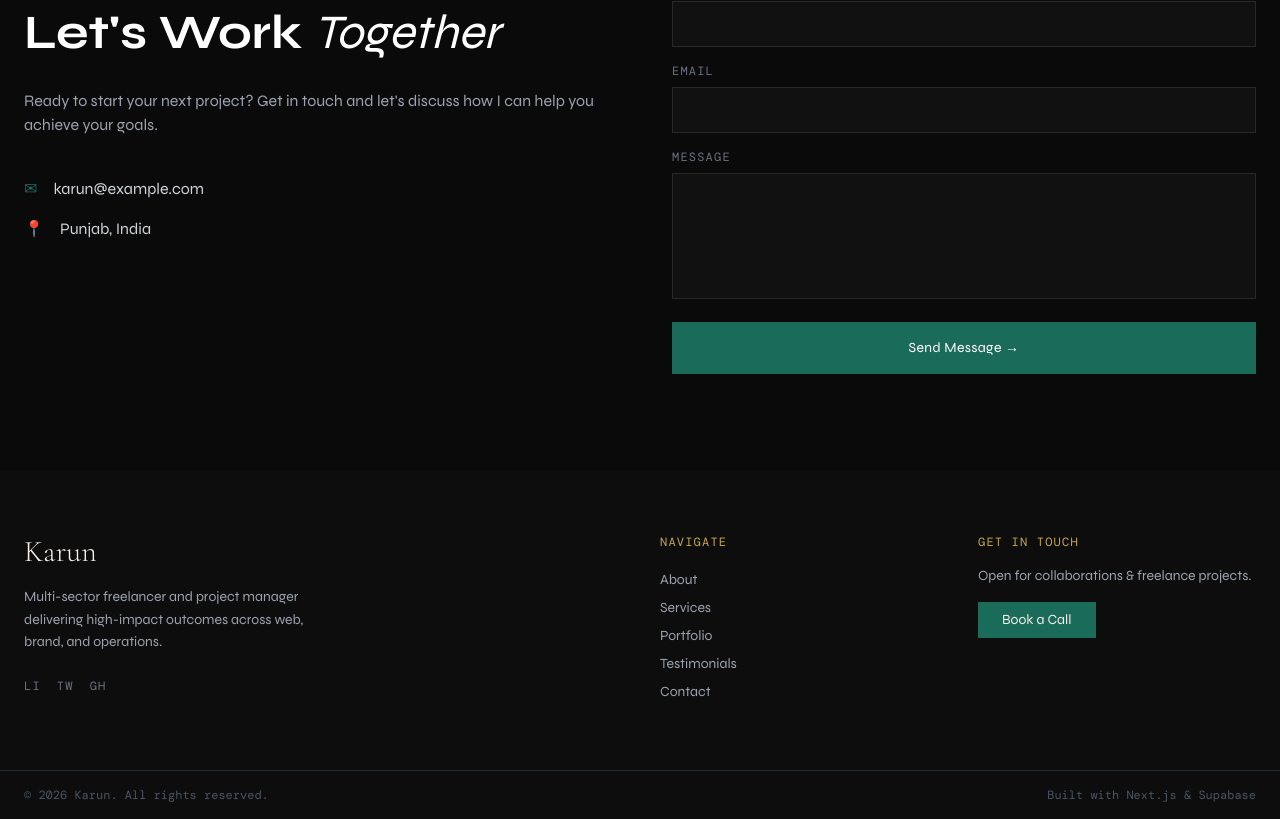
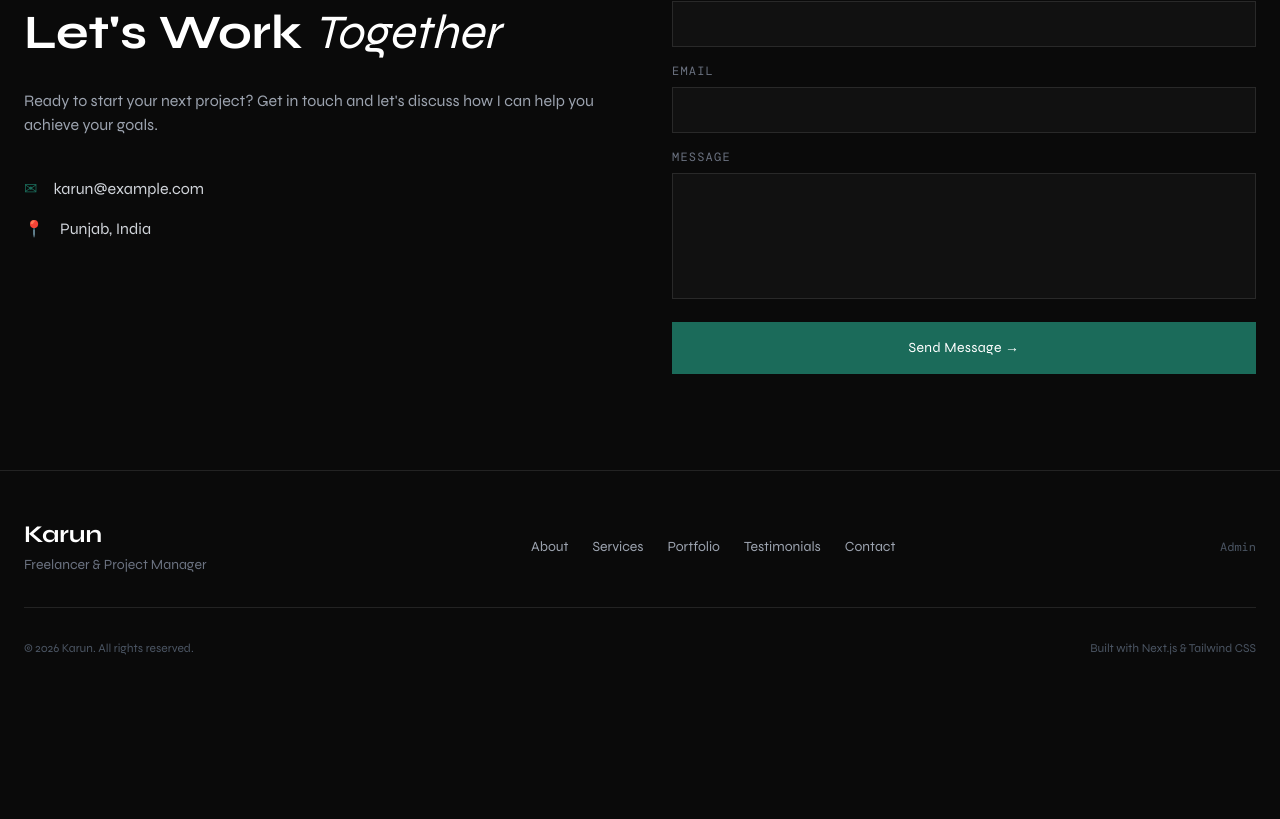
Before and after one commit to KARUN-499/karun-portfolio-v2, a Next.js app: page / in a window 1280 px wide. Shown: the part 4615-5434 px from the top of the page. After the commit the page ends 5319 px from the top, so only its background shows below. Built offline with nearby package versions, Linux system fonts and the light colour scheme; a web font is replaced by a local one.

Commit message:
Redesign Footer: black theme

```diff
--- a/components/Footer.tsx
+++ b/components/Footer.tsx
@@ -1,38 +1,28 @@
 import Link from 'next/link';
 
 export default function Footer() {
+  const links = ['About', 'Services', 'Portfolio', 'Testimonials', 'Contact'];
   return (
-    <footer className="bg-[#0D0D0D] text-[#F5F0E8]">
-      <div className="max-w-7xl mx-auto px-6 py-16 grid grid-cols-1 md:grid-cols-4 gap-10">
-        <div className="md:col-span-2">
-          <p className="font-serif text-3xl font-light mb-4">Karun</p>
-          <p className="font-sans text-sm text-gray-400 max-w-xs leading-relaxed">
-            Multi-sector freelancer and project manager delivering high-impact outcomes across web, brand, and operations.
-          </p>
-          <div className="flex gap-4 mt-6">
-            <a href="#" className="font-mono text-xs tracking-widest text-gray-500 hover:text-[#C9A84C] transition-colors">LI</a>
-            <a href="#" className="font-mono text-xs tracking-widest text-gray-500 hover:text-[#C9A84C] transition-colors">TW</a>
-            <a href="#" className="font-mono text-xs tracking-widest text-gray-500 hover:text-[#C9A84C] transition-colors">GH</a>
+    <footer className="bg-[#0A0A0A] border-t border-white/10">
+      <div className="max-w-7xl mx-auto px-6 py-12">
+        <div className="flex flex-col md:flex-row items-center justify-between gap-6">
+          <div>
+            <Link href="/" className="font-sans text-2xl font-bold text-white">Karun</Link>
+            <p className="font-sans text-sm text-gray-500 mt-1">Freelancer &amp; Project Manager</p>
+          </div>
+          <nav className="flex flex-wrap gap-6 justify-center">
+            {links.map(l => (
+              <Link key={l} href={`#${l.toLowerCase()}`} className="font-sans text-sm text-gray-400 hover:text-white transition-colors">{l}</Link>
+            ))}
+          </nav>
+          <div className="flex gap-4">
+            <Link href="/admin" className="font-mono text-xs text-gray-600 hover:text-gray-400 transition-colors">Admin</Link>
           </div>
         </div>
-        <div>
-          <p className="font-mono text-xs tracking-widest text-[#C9A84C] uppercase mb-4">Navigate</p>
-          {['About', 'Services', 'Portfolio', 'Testimonials', 'Contact'].map(link => (
-            <Link key={link} href={`#${link.toLowerCase()}`}
-              className="block font-sans text-sm text-gray-400 hover:text-white py-1 transition-colors">{link}</Link>
-          ))}
+        <div className="border-t border-white/10 mt-8 pt-8 flex flex-col md:flex-row items-center justify-between gap-4">
+          <p className="font-sans text-xs text-gray-600">&copy; {new Date().getFullYear()} Karun. All rights reserved.</p>
+          <p className="font-sans text-xs text-gray-600">Built with Next.js &amp; Tailwind CSS</p>
         </div>
-        <div>
-          <p className="font-mono text-xs tracking-widest text-[#C9A84C] uppercase mb-4">Get in Touch</p>
-          <p className="font-sans text-sm text-gray-400">Open for collaborations & freelance projects.</p>
-          <Link href="#booking" className="inline-block mt-4 bg-[#1B6B5A] text-[#F5F0E8] px-6 py-2 font-sans text-sm hover:bg-[#154f43] transition-colors">
-            Book a Call
-          </Link>
-        </div>
-      </div>
-      <div className="border-t border-gray-800 px-6 py-4 max-w-7xl mx-auto flex justify-between items-center">
-        <p className="font-mono text-xs text-gray-600">&copy; 2026 Karun. All rights reserved.</p>
-        <p className="font-mono text-xs text-gray-600">Built with Next.js & Supabase</p>
       </div>
     </footer>
   );
```
